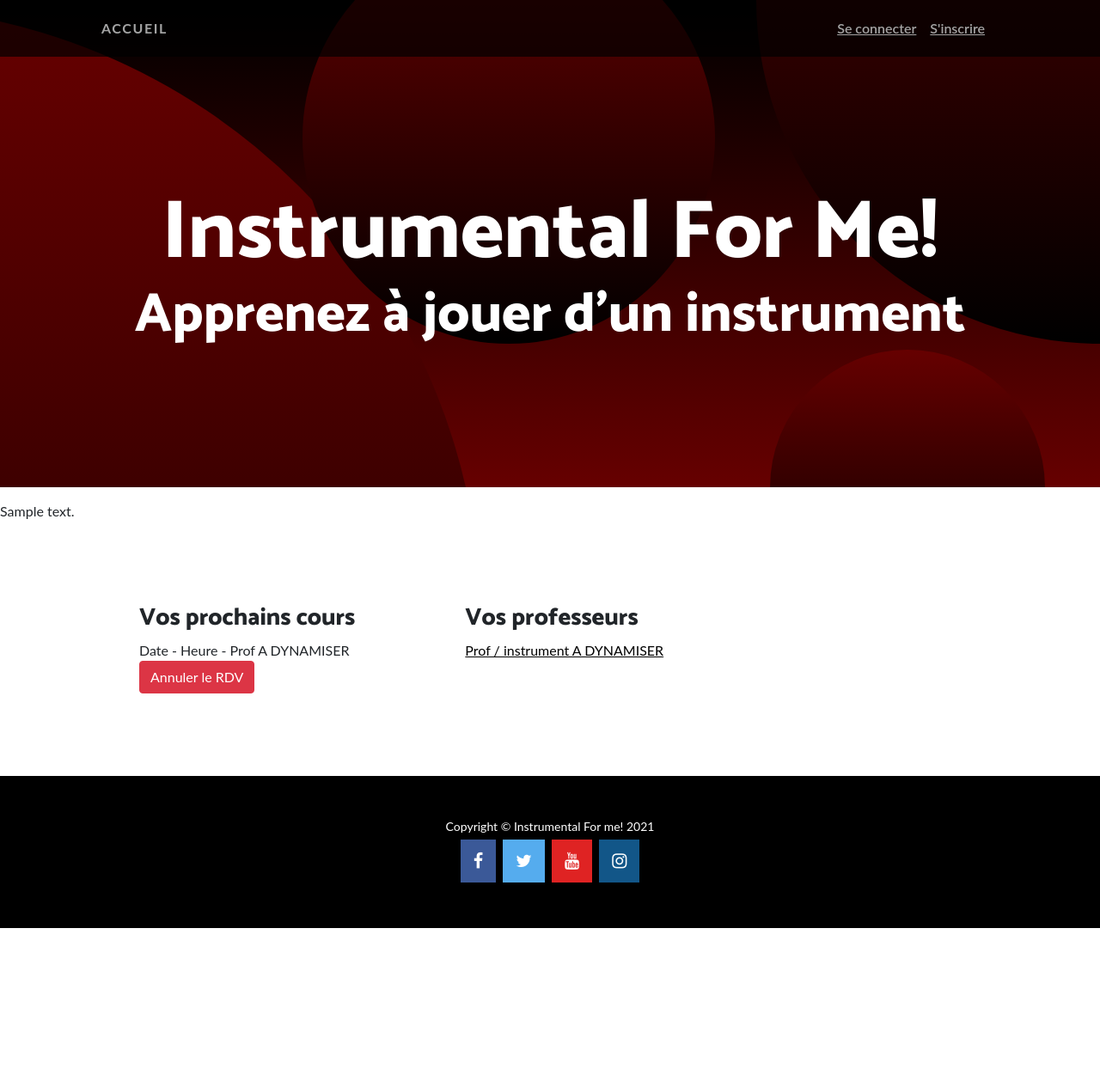
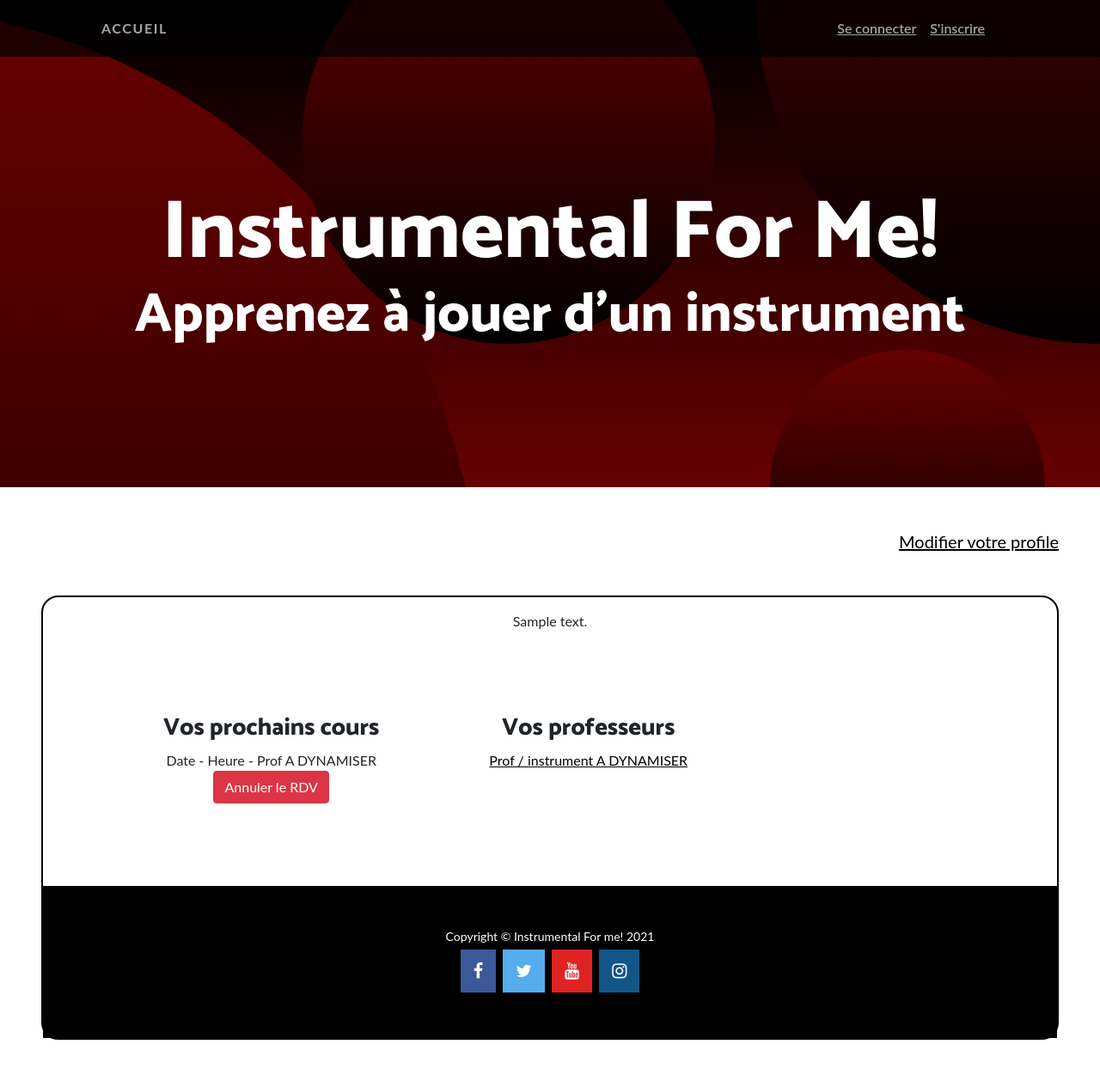
Before and after one commit to Brewalan74/InstrumentalForMe, a WordPress theme: template public/content/themes/instrumentalforme/views/user-home.view.php in a window 1280 px wide. Shown: the whole page at 86% size. Before the commit the page ends 1080 px from the top, so only its background shows below. Run offline with PHP 8.4 and a stand-in for WordPress, Linux system fonts and the light colour scheme; the site name, menu and one post (Sample post) are stand-ins, and other content is empty.

Commit message:
Style update profile teacher and student

```diff
--- a/public/content/themes/instrumentalforme/css/instrumental.css
+++ b/public/content/themes/instrumentalforme/css/instrumental.css
@@ -158,22 +158,12 @@ h2 a:hover {
     margin: 0 2em;
 }
 
-.name-profil-perso {
-    /*text-align: center;*/
-    margin: 1em;
-}
-
-.profile-perso {
-    font-size: 1.5em;
-    text-align: center;
-}
-
-.description-perso {
+.descriptionPerso {
     border : solid black 2px !important;
     border-radius: 20px;
 }
 
-.container-recap {
+.containerRecap {
     display: flex;
 }
 
@@ -182,15 +172,13 @@ h2 a:hover {
     list-style-type: none;
 }
 
-.link-profil {
+.linkProfile {
     color:black;
 }
 
-.link-profil:hover {
+.linkProfile:hover {
     color: #660000;
 }
-
-
 
 .lockedInput {
     background-color: lightgray;
--- a/public/content/themes/instrumentalforme/views/user-home.view.php
+++ b/public/content/themes/instrumentalforme/views/user-home.view.php
@@ -82,8 +82,8 @@ the_post();
     }
 
     if ($isTeacher) {
-        echo '<section class="name-profil-perso text-center">
-            <h1 class="profil-perso"> ';
+        echo '<section class="text-center">
+            <h1 class="m-5"> ';
 
                     if(is_user_logged_in()) {
                         $user = wp_get_current_user();
@@ -100,20 +100,20 @@ the_post();
             $default = '',
             $alt = '',
             $args = null
-        );'</p>
+        ); echo '</p>
 
         <div>
-        <p class="text-end mx-5"><a class="fs-5 text-end link-profil" href="#">Modifier votre profile</a></p>
+        <p class="text-end mx-5"><a class="fs-5 text-end linkProfile" href="' . get_the_permalink() . '">Modifier votre profile</a></p>
         </div>
 
 
-        <section class="m-5 text-center description-perso">
-            <h2 class="border">'; echo get_the_content(); '</h2>
+        <section class="m-5 text-center descriptionPerso">
+            <p>'; echo get_the_content(); '</p>
         </section>';
 
 
         echo '<section class="m-5">
-            <div class="container container-recap">
+            <div class="container containerRecap">
 
             <ul class="recap m-5">
             <h3>Vos nouvelles demandes de RDV</h3>
@@ -124,17 +124,18 @@ the_post();
 
             <ul class="recap m-5">
             <h3>Liste de vos cours</h3>
-                <li><a class="link-profil"href="#">Cours 1 A DYNAMISER</a></li>
+                <li><a class="linkProfile"href="#">Cours 1 A DYNAMISER</a></li>
             </ul>
 
             <ul class="recap m-5">
             <h3>Liste de vos élèves</h3>
-                <li><a class="link-profil" href="#">Eleve 1 A DYNAMISER</a></li>
+                <li><a class="linkProfile" href="#">Eleve 1 A DYNAMISER</a></li>
             </ul>
+
         </section>';
     } else {
-        echo '<section class="name-profil-perso">
-            <h1 class="profil-perso text-center"> ';
+        echo '<section class="text-center">
+            <h1 class="m-5"> ';
 
                     if(is_user_logged_in()) {
                         $user = wp_get_current_user();
@@ -152,20 +153,20 @@ the_post();
             $default = '',
             $alt = '',
             $args = null
-        );'</p>
+        ); echo '</p>
 
         <div>
-        <p class="text-end mx-5"><a class="fs-5 text-end link-profil" href="#">Modifier votre profile</a></p>
+        <p class="text-end mx-5"><a class="fs-5 text-end linkProfile" href="' . get_the_permalink() . '">Modifier votre profile</a></p>
         </div>
 
 
-        <section class="m-5 text-center description-perso">
-            <p class="border border-primary" style="border: 2px solid red;";>'; echo get_the_content(); '</p>
+        <section class="m-5 text-center descriptionPerso">
+            <p>'; echo get_the_content(); '</p>
         </section>';
 
 
         echo '<section class="m-5">
-            <div class="container container-recap">
+            <div class="container containerRecap">
 
             <ul class="recap m-5">
             <h3>Vos prochains cours</h3>
@@ -175,7 +176,7 @@ the_post();
 
             <ul class="recap m-5">
             <h3>Vos professeurs</h3>
-                <li><a class="link-profil" href="#">Prof / instrument A DYNAMISER</a></li>
+                <li><a class="linkProfile" href="#">Prof / instrument A DYNAMISER</a></li>
             </ul>
 
         </section>';
```
